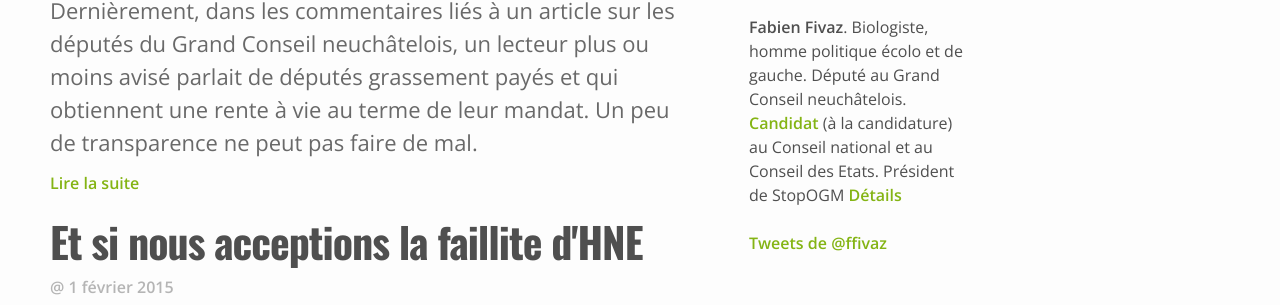
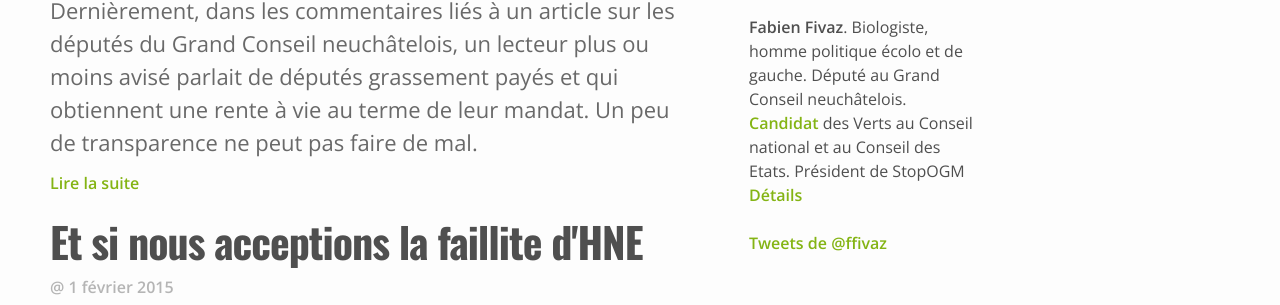
Before and after one commit to ffivaz/ffivaz.github.io, a Jekyll site: the page built from index.html, in a window 1280 px wide. Shown: the part 489-794 px from the top of the page. Built offline with Jekyll 4.4.1, drawn with Linux system fonts in a browser that asks for light colours; nearby versions of some CDN libraries; the list of posts is cut into pages by our own code; comment, search, counter and statistics services are not loaded.

```diff
--- a/_includes/header.html
+++ b/_includes/header.html
@@ -6,7 +6,7 @@
       <ul>
         <li><img src="/images/portrait_en_pied.png" alt="Portrait de Fabien Fivaz"></li>
         <li>&nbsp;</li>
-        <li><strong>Fabien Fivaz</strong>. Biologiste, homme politique écolo et de gauche. Député au Grand Conseil neuchâtelois. <a href="/2014/10/31/ma_candiadure_a_la_candidature.html">Candidat</a> (à la candidature) au Conseil national et au Conseil des Etats. Président de StopOGM <a href="/about">Détails</a></li>
+        <li><strong>Fabien Fivaz</strong>. Biologiste, homme politique écolo et de gauche. Député au Grand Conseil neuchâtelois. <a href="/2014/10/31/ma_candiadure_a_la_candidature.html">Candidat</a> des Verts au Conseil national et au Conseil des Etats. Président de StopOGM <a href="/about">Détails</a></li>
         <li>&nbsp;</li>
         {% if page.title <> "Biographie" %}
         <li>
```
